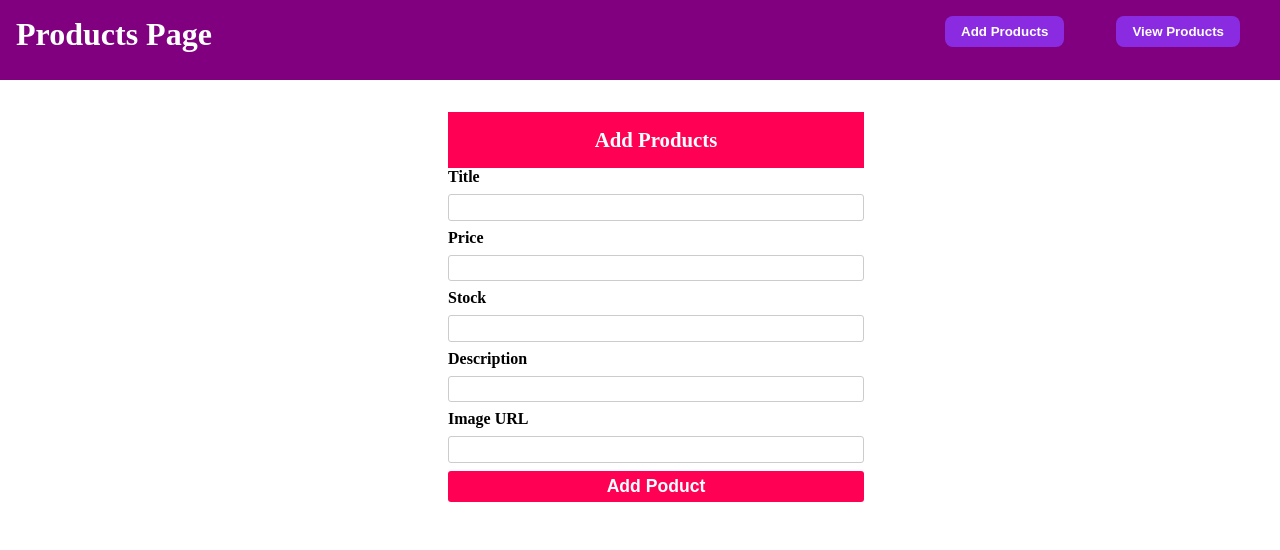
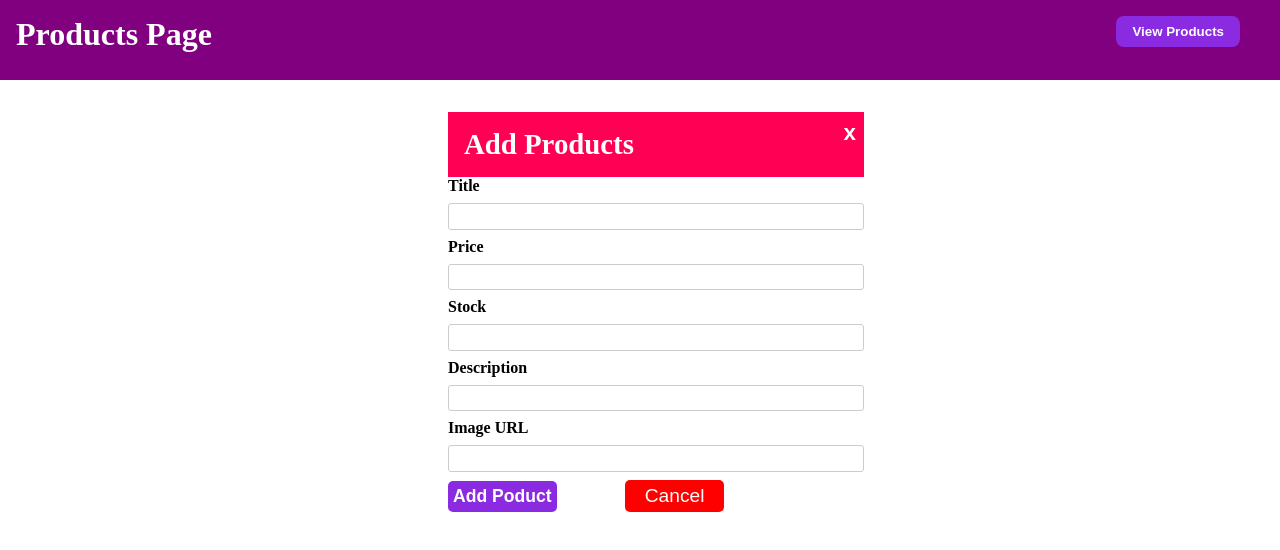
Before and after one commit to Amorob/JavaScript-Product-Page, a plain HTML site: page index.html in a window 1280 px wide. Both pictures are taken after a click on the button "Add Products". Drawn offline with Linux system fonts and the light colour scheme.

Commit message:
add and cancel buttons worked on

```diff
--- a/css/styles.css
+++ b/css/styles.css
@@ -23,6 +23,7 @@ a {
   padding: 1rem;
   margin: 0 0 2rem 0;
 }
+/*  Add products and view-products*/
 button.view-products,
 button.adding-products {
   margin: 0 1.5rem;
@@ -45,18 +46,42 @@ button.adding-products {
   padding: 50px;
   display: none;
 }
+/* Display classes */
 .display-show {
   display: block;
 }
-.form-heading {
+.display-none {
+  display: none;
+}
+.display-visibility-hidden {
+  visibility: hidden;
+}
+/* Adding products Form */
+.product-form-heading {
+  display: flex;
+  justify-content: space-between;
   background-color: #ff0055;
   color: #ffffff;
-  font-size: 1.3rem;
+  font-size: 1.2rem;
   font-weight: bolder;
-  display: inline-block;
   width: 50%;
   padding: 1rem;
-  text-align: center;
+  position: relative;
+}
+/* Close product form */
+button.close-product-form {
+  background-color: #ff0055;
+  color: #ffffff;
+  position: absolute;
+  top: 0;
+  right: 0;
+  padding: 8px;
+  border: none;
+  font-size: 1.4rem;
+  font-weight: bold;
+}
+button.close-product-form:focus {
+  border: none;
 }
 form#product-form {
   font-weight: bold;
@@ -77,14 +102,30 @@ input:focus {
   border-bottom: 2px solid #ff0055;
 }
 input[type="submit"] {
-  background-color: #ff0055;
   color: #ffffff;
   font-size: 1.1rem;
   font-weight: bold;
   padding: 5px;
   border: none;
 }
-
+/* Add and Cancel products adding */
+.add-product-adding,
+.cancel-product-adding {
+  display: inline-block;
+  padding: 5px 20px;
+  color: #ffffff;
+  font-size: 1.2rem;
+  border: none;
+  border-radius: 5px;
+}
+.add-product-adding {
+  background-color: blueviolet;
+  margin-right: 0 2rem;
+}
+.cancel-product-adding {
+  background-color: red;
+  margin: 0 4rem;
+}
 table.table {
   width: 100%;
   border-collapse: collapse;
--- a/index.html
+++ b/index.html
@@ -15,8 +15,9 @@
       </div>
     </div>
     <div class="add-products">
-      <section class="heading">
-        <h1 class="form-heading">Add Products</h1>
+      <section class="product-form-heading">
+        <h1 class="">Add Products</h1>
+        <button class="close-product-form">x</button>
       </section>
       <section class="add-product-form">
         <form id="product-form">
@@ -40,7 +41,14 @@
             <label for="image">Image URL</label>
             <input type="text" id="image-url" class="full-width" required />
           </div>
-          <input type="submit" value="Add Poduct" class="full-width" />
+          <div class="product-add-and-cancel">
+            <input
+              type="submit"
+              value="Add Poduct"
+              class="add-product-adding"
+            />
+            <button class="cancel-product-adding">Cancel</button>
+          </div>
         </form>
       </section>
     </div>
--- a/js/main.js
+++ b/js/main.js
@@ -3,16 +3,37 @@ const productForm = document.getElementById("product-form");
 
 const addingProducts = document.querySelector(".adding-products");
 const viewProducts = document.querySelector(".view-products");
+const closeProductForm = document.querySelector(".close-product-form");
 // Displaying Add products form to add products
 addingProducts.addEventListener("click", function () {
   document.querySelector(".products-display").classList.remove("display-show");
   document.querySelector(".add-products").classList.add("display-show");
+  addingProducts.classList.add("display-none");
+  viewProducts.classList.remove("display-none");
 });
 // Displaying list of products Added
 viewProducts.addEventListener("click", function () {
   document.querySelector(".add-products").classList.remove("display-show");
   document.querySelector(".products-display").classList.add("display-show");
+  viewProducts.classList.add("display-none");
+  addingProducts.classList.remove("display-none");
 });
+// Close product form
+closeProductForm.addEventListener("click", function () {
+  document.querySelector(".add-products").classList.remove("display-show");
+  addingProducts.classList.remove("display-none");
+});
+// Cancel product adding button
+document
+  .querySelector(".cancel-product-adding")
+  .addEventListener("click", function () {
+    document.getElementById("title").value = "";
+    document.getElementById("price").value = "";
+    document.getElementById("stock").value = "";
+    document.getElementById("description").value = "";
+    document.getElementById("image-url").value = "";
+  });
+
 // product class
 class Product {
   constructor(title, price, stock, description, imageUrl) {
```
